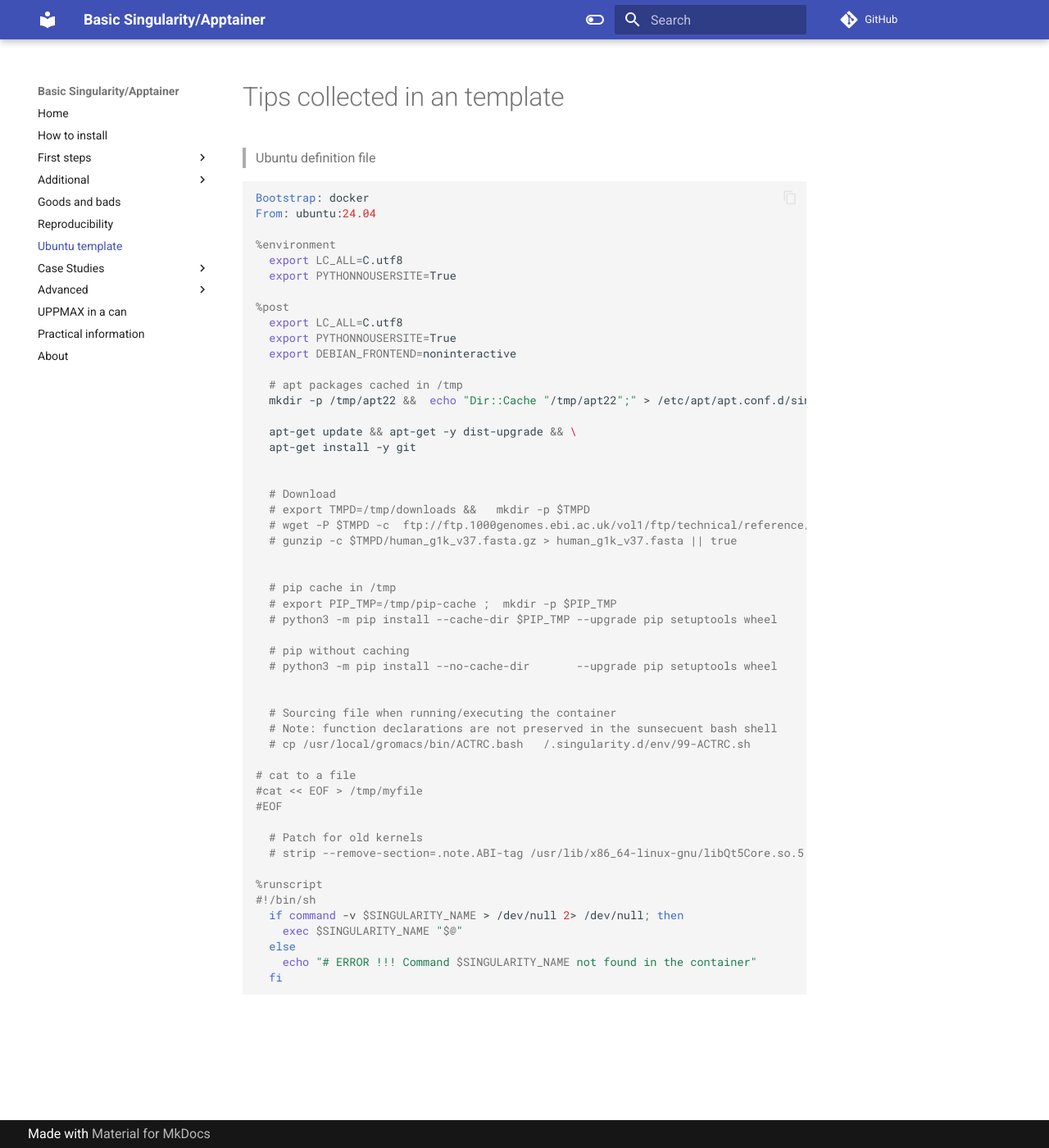
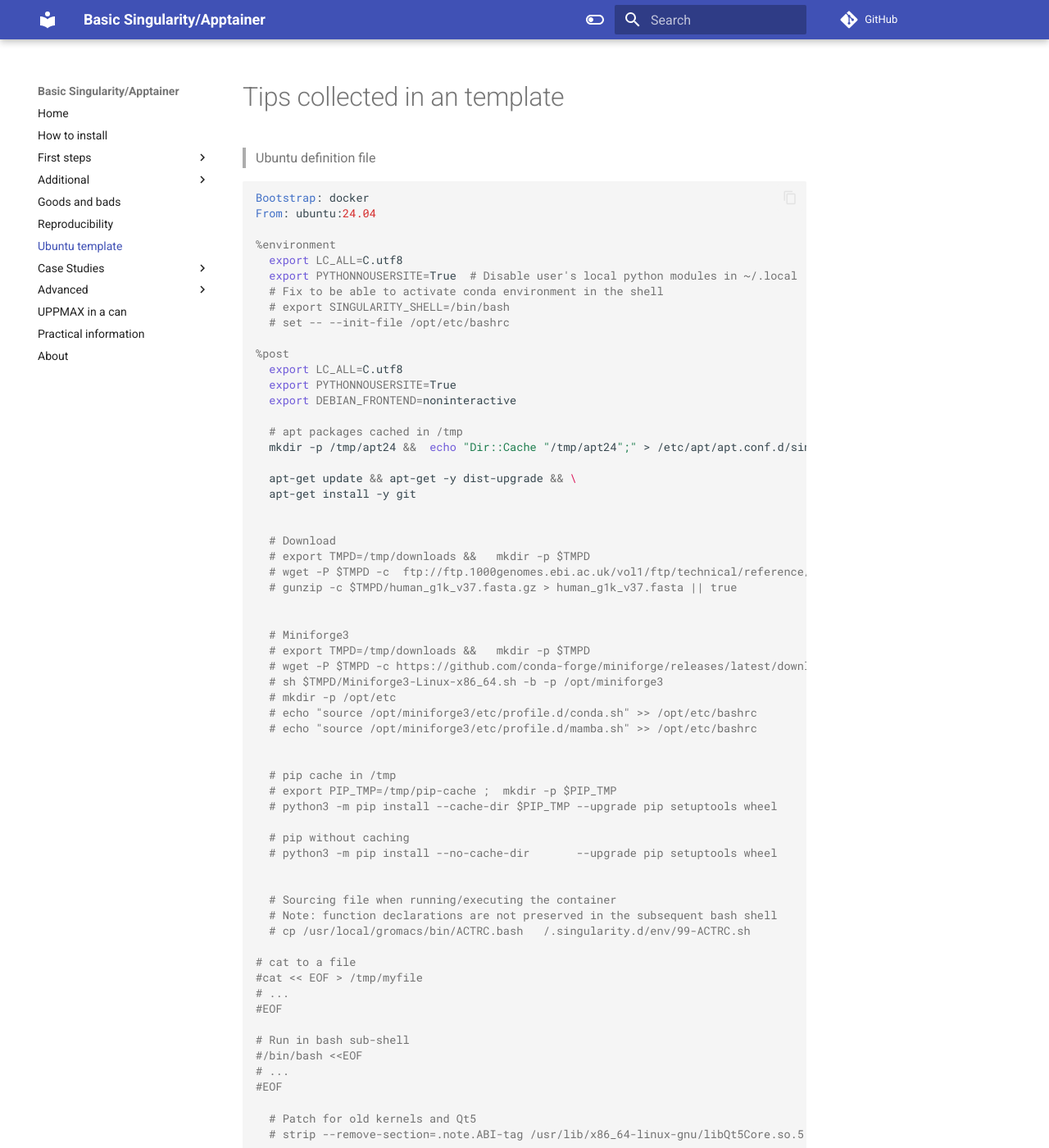
Before and after one commit to pmitev/UPPMAX-Singularity-workshop, an MkDocs documentation site: the page built from docs/ubuntu_template.md, in a window 1280 px wide and 1400 px high. Shown: the whole window at 82% size. Built offline with MkDocs 1.6.1 and Material for MkDocs 9.7.7, drawn with Linux system fonts in a browser that asks for light colours; comment, search, counter and statistics services are not loaded.

Commit message:
template update

```diff
--- a/docs/ubuntu_template.md
+++ b/docs/ubuntu_template.md
@@ -7,7 +7,10 @@
 
 %environment
   export LC_ALL=C.utf8
-  export PYTHONNOUSERSITE=True
+  export PYTHONNOUSERSITE=True  # Disable user's local python modules in ~/.local
+  # Fix to be able to activate conda environment in the shell
+  # export SINGULARITY_SHELL=/bin/bash
+  # set -- --init-file /opt/etc/bashrc
 
 %post
   export LC_ALL=C.utf8
@@ -15,7 +18,7 @@
   export DEBIAN_FRONTEND=noninteractive
 
   # apt packages cached in /tmp
-  mkdir -p /tmp/apt22 &&  echo "Dir::Cache "/tmp/apt22";" > /etc/apt/apt.conf.d/singularity-cache.conf
+  mkdir -p /tmp/apt24 &&  echo "Dir::Cache "/tmp/apt24";" > /etc/apt/apt.conf.d/singularity-cache.conf
 
   apt-get update && apt-get -y dist-upgrade && \
   apt-get install -y git
@@ -27,6 +30,15 @@
   # gunzip -c $TMPD/human_g1k_v37.fasta.gz > human_g1k_v37.fasta || true
 
 
+  # Miniforge3
+  # export TMPD=/tmp/downloads &&   mkdir -p $TMPD
+  # wget -P $TMPD -c https://github.com/conda-forge/miniforge/releases/latest/download/Miniforge3-Linux-x86_64.sh && \
+  # sh $TMPD/Miniforge3-Linux-x86_64.sh -b -p /opt/miniforge3
+  # mkdir -p /opt/etc
+  # echo "source /opt/miniforge3/etc/profile.d/conda.sh" >> /opt/etc/bashrc
+  # echo "source /opt/miniforge3/etc/profile.d/mamba.sh" >> /opt/etc/bashrc
+
+
   # pip cache in /tmp
   # export PIP_TMP=/tmp/pip-cache ;  mkdir -p $PIP_TMP
   # python3 -m pip install --cache-dir $PIP_TMP --upgrade pip setuptools wheel
@@ -36,14 +48,20 @@
 
 
   # Sourcing file when running/executing the container
-  # Note: function declarations are not preserved in the sunsecuent bash shell
+  # Note: function declarations are not preserved in the subsequent bash shell
   # cp /usr/local/gromacs/bin/ACTRC.bash   /.singularity.d/env/99-ACTRC.sh
 
 # cat to a file
 #cat << EOF > /tmp/myfile
+# ...
 #EOF
 
-  # Patch for old kernels
+# Run in bash sub-shell
+#/bin/bash <<EOF
+# ...
+#EOF
+
+  # Patch for old kernels and Qt5
   # strip --remove-section=.note.ABI-tag /usr/lib/x86_64-linux-gnu/libQt5Core.so.5
 
 %runscript
```
